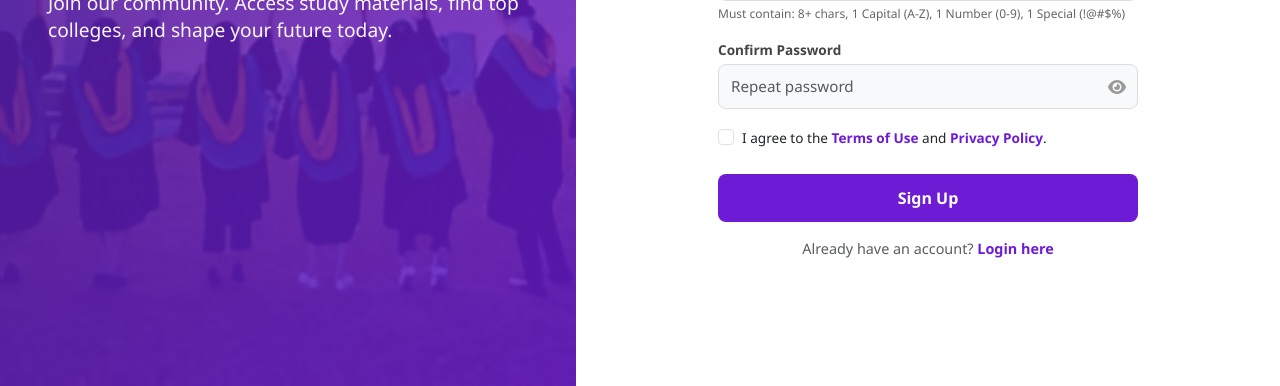
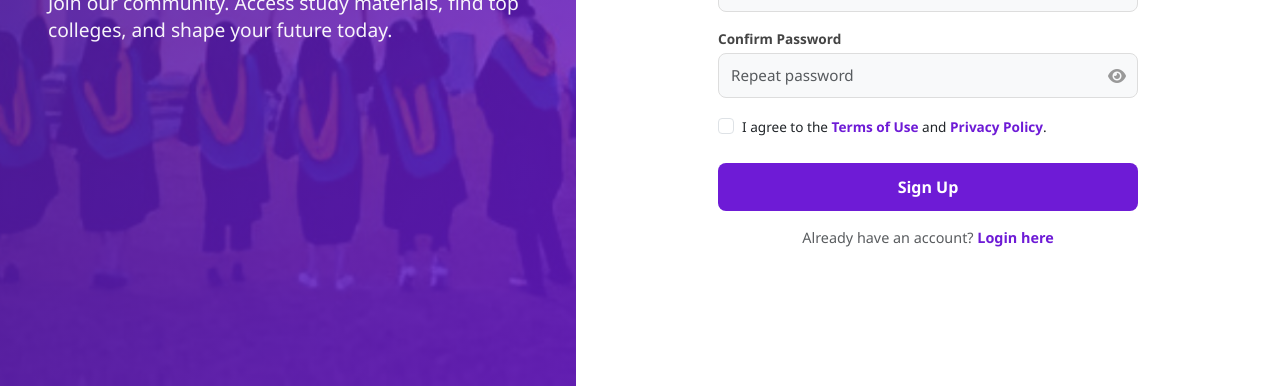
Before and after one commit to samsuuuuuu/vidya, a plain HTML site: page register.html in a window 1280 px wide. Shown: the part 414-800 px from the top of the page. Drawn offline with nearby package versions, Linux system fonts and the light colour scheme; files whose address does not match are found by name.

Commit message:
Update register.html

```diff
--- a/register.html
+++ b/register.html
@@ -41,7 +41,6 @@
                             <i class="fas fa-eye toggle-password" onclick="togglePass('password', this)"></i>
                         </div>
                         <div style="font-size: 0.75rem; color: #666; margin-top: 4px;">
-                            Must contain: 8+ chars, 1 Capital (A-Z), 1 Number (0-9), 1 Special (!@#$%)
                         </div>
                     </div>
 
```
